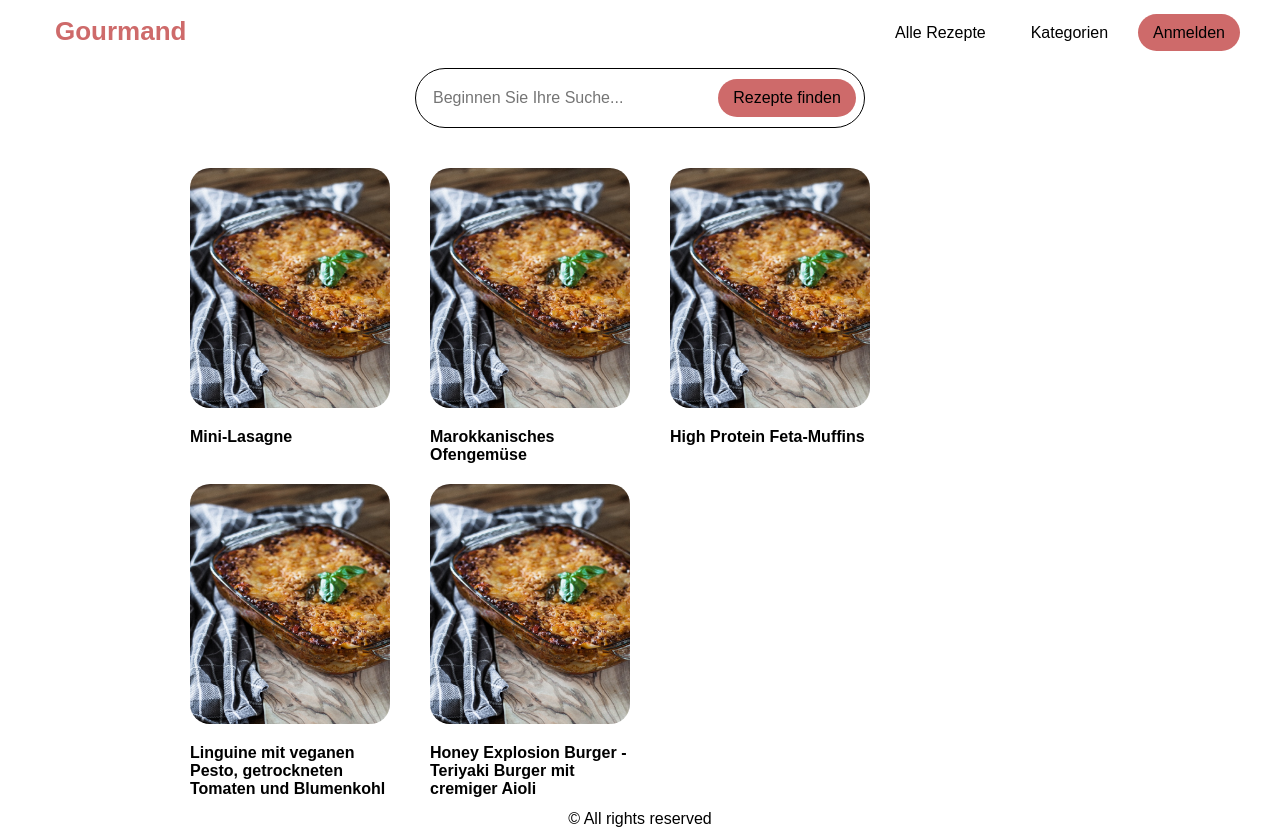
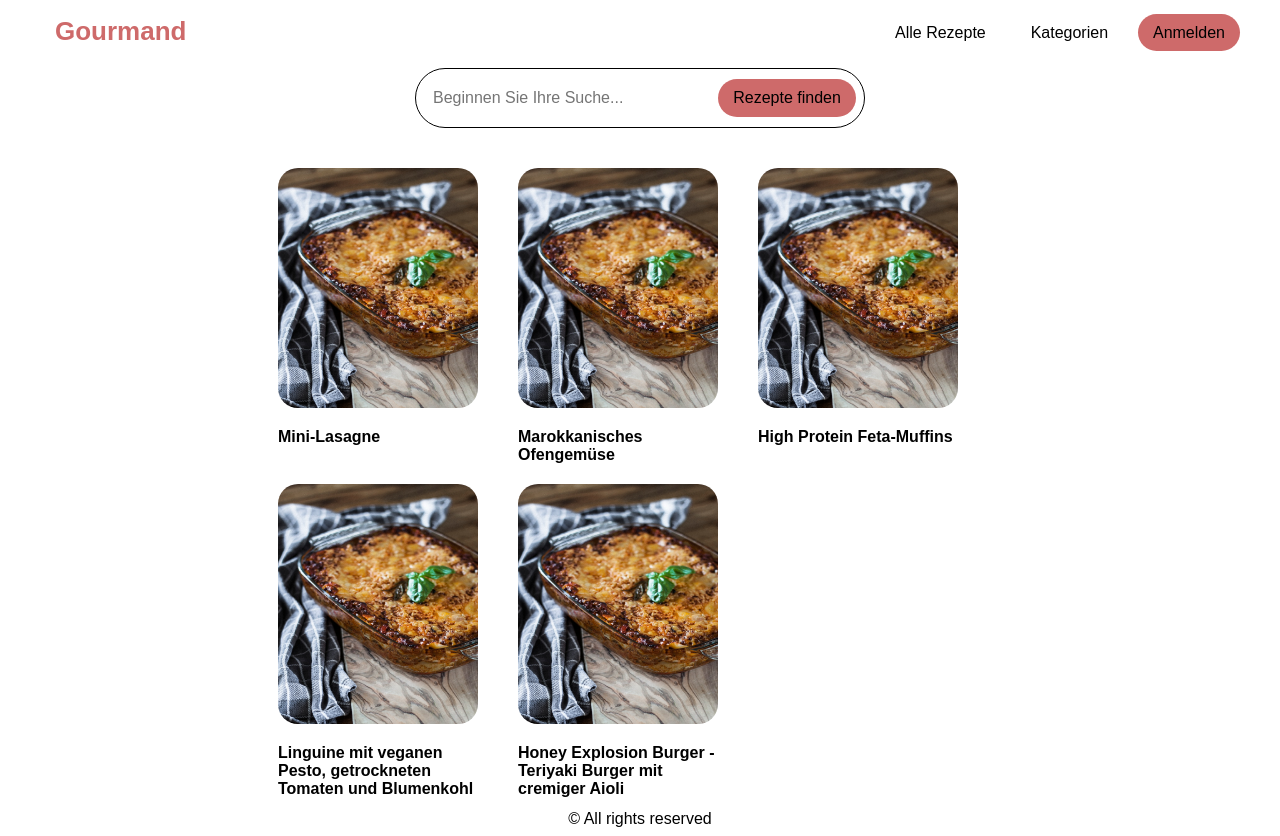
Before and after one commit to Arthuro12/gourmand, a Vue app: page /recipes in a window 1280 px wide. Built offline with nearby package versions, Linux system fonts and the light colour scheme.

Commit message:
Fix recipes list padding

```diff
--- a/src/pages/recipe/RecipeSearchPage.vue
+++ b/src/pages/recipe/RecipeSearchPage.vue
@@ -80,7 +80,7 @@ ul {
   flex-wrap: wrap;
   width: 900px;
   margin: auto;
-  padding-left: 0;
+  padding: 0 5.5rem;
 }
 
 li {
```
